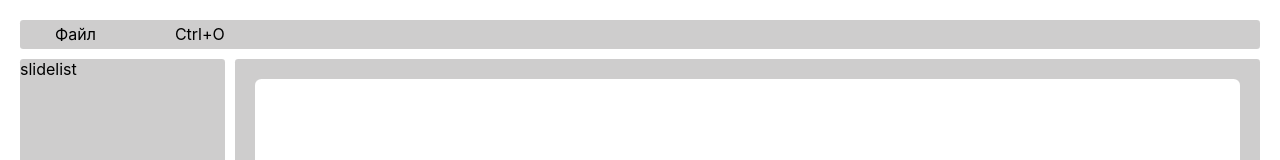
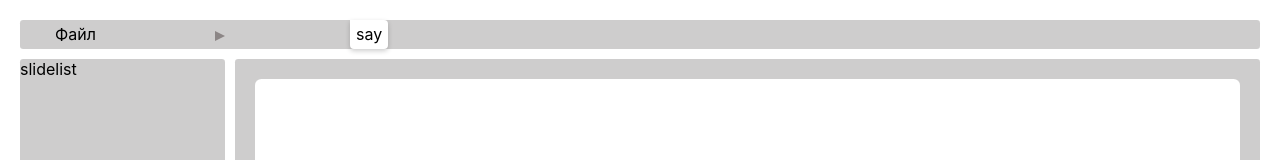
Before and after one commit to pklgn/project-os, a React (Create React App) app: page / in a window 1280 px wide. Shown: the top 160 px of the page. Built offline with nearby package versions, Linux system fonts and the light colour scheme.

Commit message:
фича: компонент иконка треугольника

```diff
--- a/src/components/AppTop/TopBar.tsx
+++ b/src/components/AppTop/TopBar.tsx
@@ -1,4 +1,6 @@
 import { Button } from "../common/Button/Button";
+import { DropdownMenu } from "../common/DropdownMenu/DropdownMenu";
+import { Triangle } from "../common/icons/Triangle/Triangle";
 import styles from "./TopBar.module.css";
 
 function TopBar() {
@@ -9,8 +11,22 @@ function TopBar() {
     return (
         <div className={styles['top-bar']}>
             <div className={styles['top-bar__button-list']}>
-              <Button title="Файл" elements={{triangle: undefined, hotkeyInfo: "Ctrl+O", icon: undefined}}></Button>
+                <Button
+                    title="Файл"
+                    content={{
+                        hotkeyInfo: "",
+                        icon: <Triangle />
+                    }} />
             </div>
+            <DropdownMenu
+                SummoningButtonPlace={"above"}
+                SummoningButtonId={""}
+                ButtonsArray={[
+                    <Button
+                        title="Файл"
+                        content={undefined} />
+                ]}
+            />
         </div>
     );
 }
--- a/src/components/common/Button/Button.module.css
+++ b/src/components/common/Button/Button.module.css
@@ -31,6 +31,9 @@
 }
 
 .button-with-content {
+  display: flex;
+  justify-content: space-between;
+  align-items: center;
   border: none;
   font: inherit;
   color: inherit;
@@ -46,24 +49,3 @@
   background-color: #bebdbdbf;
   outline: none;
 }
-
-.button-with-content:hover .triangle,
-.button-with-content:focus .triangle {
-  border-left: 10px solid #000000;
-}
-
-.button-content {
-  display: flex;
-  justify-content: space-between;
-  align-items: center;
-}
-
-.triangle {
-  width: 0;
-  height: 0;
-  border-top: 5px solid transparent;
-  border-left: 10px solid rgb(196 196 196);
-  border-bottom: 5px solid transparent;
-  background-color: transparent;
-  margin-top: 4px;
-}
--- a/src/components/common/Button/Button.tsx
+++ b/src/components/common/Button/Button.tsx
@@ -3,25 +3,17 @@ import styles from "./Button.module.css";
 
 type ButtonProps = {
     title: string;
-    elements: {
-        triangle: JSX.Element | undefined;
+    content: {
         hotkeyInfo: string;
         icon: JSX.Element | undefined;
-    }
+    } | undefined
 }
 
 export function Button(props: ButtonProps = {
     title: "",
-    elements: {
-        triangle: undefined,
-        hotkeyInfo: "",
-        icon: undefined
-    }
+    content: undefined,
 }): JSX.Element {
-    const { title, elements } = props;
-    const triangle: JSX.Element | undefined = elements.triangle;
-    const icon: JSX.Element | undefined = elements.icon;
-    const hotkeyInfo: string = elements.hotkeyInfo;
+    const { title, content } = props;
 
     const [buttonStyle, setButtonStyle] = useState(styles["button"]);
 
@@ -33,20 +25,20 @@ export function Button(props: ButtonProps = {
         setButtonStyle(styles.button);
     }
 
-    const handlerMouseFocus = (_: BaseSyntheticEvent) => {
+    const handlerMouseFocus = (event: BaseSyntheticEvent) => {
+        console.log(event);
     }
 
     const handlerBlur = (_: BaseSyntheticEvent) => {
     }
 
-    const button: JSX.Element = (triangle === undefined && icon === undefined && hotkeyInfo === "")
+    const button: JSX.Element = (content === undefined)
         ? <button
             className={buttonStyle}
             onMouseDown={handlerMouseDown}
             onMouseUp={handlerMouseUp}
             onFocus={handlerMouseFocus}
             onBlur={handlerBlur}
-            id="button"
         >
             {title}
         </button>
@@ -56,25 +48,16 @@ export function Button(props: ButtonProps = {
             onMouseUp={handlerMouseUp}
             onFocus={handlerMouseFocus}
             onBlur={handlerBlur}
-            id="button-in-dropdown"
         >
-            <div
-                className={styles["button-content"]}
-            >
-                {(triangle === undefined)
-                    ? icon
-                    : ''
-                }
-                {title}
-                {(icon === undefined)
-                    ? triangle
-                    : ''
-                }
-                {(icon === undefined && triangle === undefined)
-                    ? <div className="hotkeyInfo">{hotkeyInfo}</div>
-                    : ''
-                }
-            </div>
+            {title}
+            {(content.icon !== undefined)
+                ? content.icon
+                : ''
+            }
+            {(content.hotkeyInfo !== undefined)
+                ? content.hotkeyInfo
+                : ''
+            }
         </button>;
 
     return button;
--- /dev/null
+++ b/src/components/common/DropdownMenu/DropdownMenu.module.css
@@ -0,0 +1,21 @@
+.dropdown {
+    position: relative;
+    display: inline-block;
+}
+
+.dropdown-menu {
+    top: 30px;
+    padding: 4px 6px;
+    background-color: white;
+    border-width: 1px;
+    border-color: rgba(173, 174, 136, 1);
+    border-radius: 0 .25rem .25rem .25rem;
+    box-shadow: 0 2px 5px 0 rgba(0, 0, 0, .2);
+}
+
+.block-end-line {
+    margin-top: 3px;
+    margin-bottom: 3px;
+    height: 0.1px;
+    background-color: rgb(0, 0, 0);
+}
--- /dev/null
+++ b/src/components/common/DropdownMenu/DropdownMenu.tsx
@@ -0,0 +1,16 @@
+import styles from "./DropdownMenu.module.css";
+
+type DropdownMenuProps = {
+    SummoningButtonPlace: 'above'|'left'|'default',
+    SummoningButtonId: string,
+    ButtonsArray: JSX.Element[],
+}
+
+export function DropdownMenu(props: DropdownMenuProps = {
+    SummoningButtonPlace: 'default',
+    SummoningButtonId: 'none',
+    ButtonsArray: [],
+}): JSX.Element {
+
+    return <div className={styles["dropdown-menu"]}>say</div>;
+}
--- /dev/null
+++ b/src/components/common/icons/Triangle/Triangle.module.css
@@ -0,0 +1,9 @@
+.triangle {
+    width: 0;
+    height: 0;
+    border-top: 5px solid transparent;
+    border-left: 10px solid rgb(140 134 134);
+    border-bottom: 5px solid transparent;
+    background-color: transparent;
+    margin-top: 4px;
+}
--- /dev/null
+++ b/src/components/common/icons/Triangle/Triangle.tsx
@@ -0,0 +1,5 @@
+import styles from "./Triangle.module.css";
+
+export function Triangle(): JSX.Element {
+    return <div className={styles.triangle}></div>;
+}
```
Also changed, not shown: src/components/common/DropdownButton/DropdownButton.tsx (deleted, +0 -92 lines).
